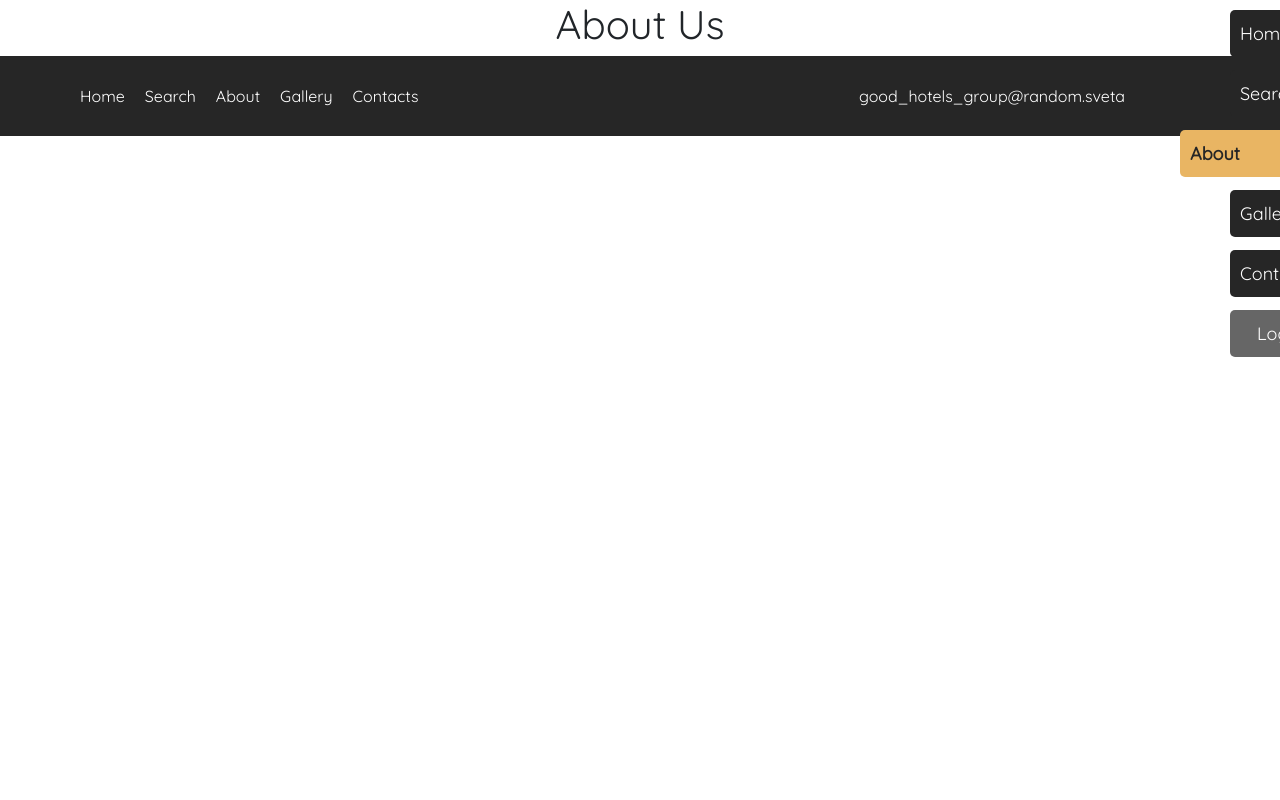
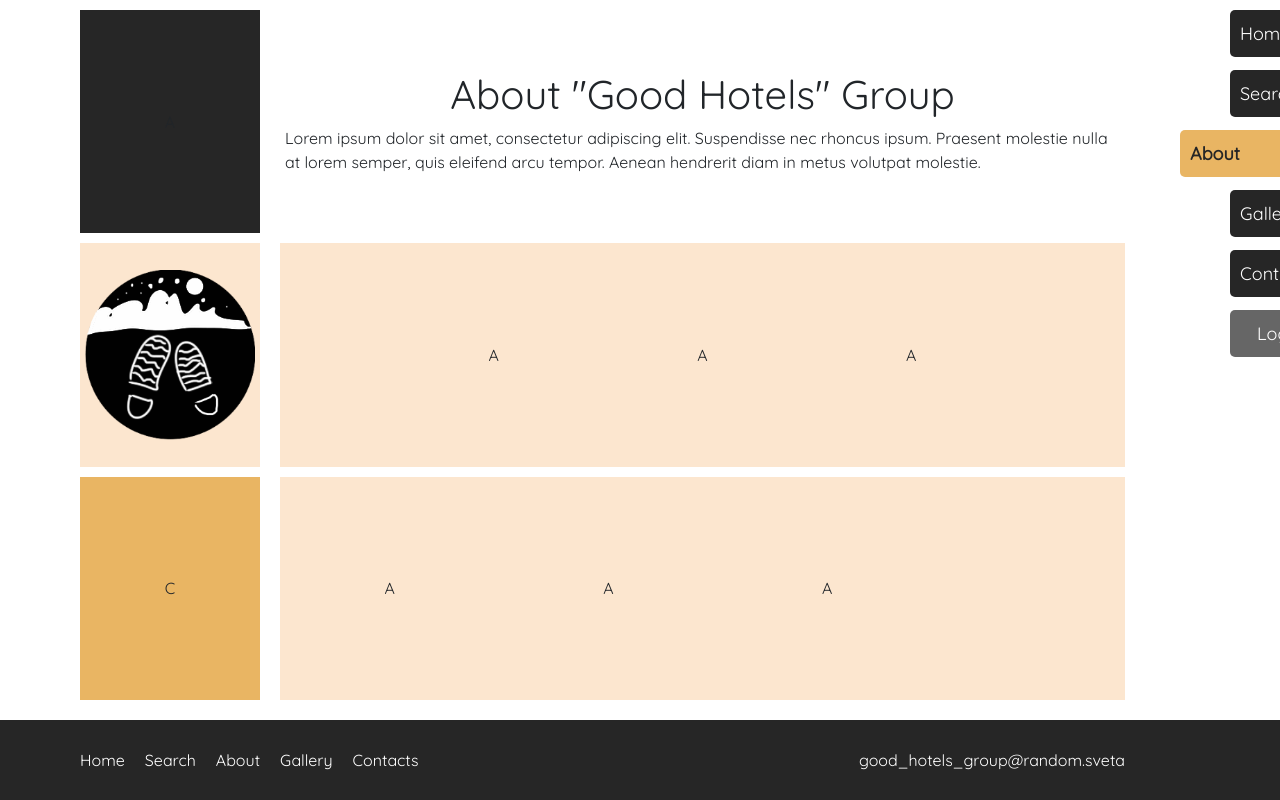
Before and after one commit to randomSveta/HotelSite, a React (Create React App) app: page /about in a window 1280 px wide. Built offline with nearby package versions, Linux system fonts and the light colour scheme.

Commit message:
Add About and Contact layout and some styles.

```diff
--- a/src/components/pages/about/About.js
+++ b/src/components/pages/about/About.js
@@ -1,12 +1,70 @@
 import React from 'react';
 import { Container, Row, Col } from 'reactstrap';
+import { Link } from 'react-router-dom';
+
+
+
 
 function About(props) {
+
+    const logoURL = require("../../../images/hotels-logo.png");
+
     return (
-        <Container className="under-nav text-center">
-            <Row>
-                <Col xs={12}>
-                    <h1 className="text-center">About Us</h1>
+        <Container className="p-0 my-0 mx-auto  container-home">
+            <Row className="m-0 p-0 row-home justify-content-left align-items-start">
+                <Col md="2" className="text-center col-m-p">
+                    <Row className="row-m-p row-height dark-color-bg justify-content-center align-items-center">
+                        <Col xs="12" className="m-0 p-0">
+                            A
+                        </Col>
+                    </Row>
+                    <Row className="row-m-p row-height beige-color-bg justify-content-center align-items-center">
+                        <Col xs="12" className="m-0 p-0">
+                            <Link to={"/"} exact="true">
+                                <img className="image-size img-fluid overflow-hidden m-0 p-0" src={logoURL} alt="logo" />
+                            </Link>
+                        </Col>
+                    </Row>
+                    <Row className="row-m-p row-height gold-color-bg justify-content-center align-items-center">
+                        <Col xs="12" className="m-0 p-0">
+                            C
+                    </Col>
+                    </Row>
+                </Col>
+                <Col md="9" className="text-center col-m-p">
+                    <Row className="row-m-p justify-content-center row-height align-items-center">
+                        <Col xs="12" className="m-0 p-0">
+                            <h1>About "Good Hotels" Group</h1>
+                            <p className="text-left m-0 p-0">
+                                Lorem ipsum dolor sit amet, consectetur adipiscing elit.
+                                Suspendisse nec rhoncus ipsum. Praesent molestie nulla at lorem semper,
+                                quis eleifend arcu tempor. Aenean hendrerit diam in metus volutpat molestie.
+                            </p>
+                        </Col>
+                    </Row>
+                    <Row className="row-m-p row-height justify-content-center align-items-center beige-color-bg">
+                        <Col xs="12" md="3" className="my-0">
+                            A
+                        </Col>
+                        <Col xs="12" md="3" className="my-0">
+                            A
+                        </Col>
+                        <Col xs="12" md="3" className="my-0">
+                            A
+                        </Col>
+                    </Row>
+                    <Row className="row-m-p text-justify row-height justify-content-center align-items-center beige-color-bg">
+                        <Col xs="12" md="3" className="col-m-p beige-color-bg">
+                            A
+                        </Col>
+                        <Col xs="12" md="3" className="col-m-p beige-color-bg">
+                            A
+                        </Col>
+                        <Col xs="12" md="3" className="col-m-p beige-color-bg">
+                            A
+                        </Col>
+                    </Row>
+
                 </Col>
             </Row>
         </Container>
--- a/src/components/pages/contacts/Contact.js
+++ b/src/components/pages/contacts/Contact.js
@@ -3,10 +3,41 @@ import { Container, Row, Col } from 'reactstrap';
 
 function Contacts(props) {
     return (
-        <Container className="under-nav text-center">
-            <Row>
-                <Col>
-                    <h1>Contacts</h1>
+        <Container className="p-0 my-0 mx-auto  container-home">
+            <Row className="m-0 p-0 row-home justify-content-left align-items-start">
+                <Col md="3" className="text-center col-m-p">
+                    <Row className="row-m-p row-height gold-color-bg justify-content-center align-items-center">
+                        <Col xs="12" className="m-0 p-0">
+                            A
+                        </Col>
+                    </Row>
+                    <Row className="row-m-p row-height gray-color-bg justify-content-center align-items-center">
+                        <Col xs="12" className="m-0 p-0">
+                            B
+                        </Col>
+                    </Row>
+                    <Row className="row-m-p row-height blue-color-bg justify-content-center align-items-center">
+                        <Col xs="12" className="m-0 p-0">
+                            C
+                    </Col>
+                    </Row>
+                </Col>
+                <Col md="8" className="text-center col-m-p">
+                    <Row className="row-m-p row-height justify-content-center align-items-center gray-color-bg opacity-08">
+                        <Col xs="12" className="m-0 p-0">
+                            D
+                </Col>
+                    </Row>
+                    <Row className="row-m-p row-height justify-content-center align-items-center gray-color-bg opacity-08">
+                        <Col xs="12" className="m-0 p-0">
+                            D
+                </Col>
+                    </Row>
+                    <Row className="row-m-p row-height justify-content-center align-items-center gray-color-bg opacity-08">
+                        <Col xs="12" className="m-0 p-0">
+                            D
+                </Col>
+                    </Row>
                 </Col>
             </Row>
         </Container>
```
